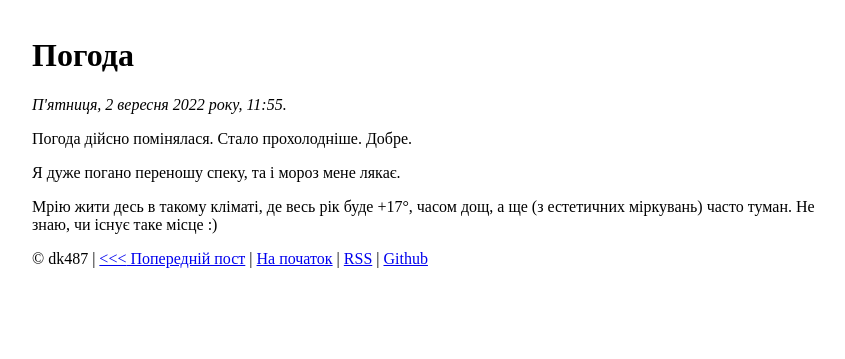
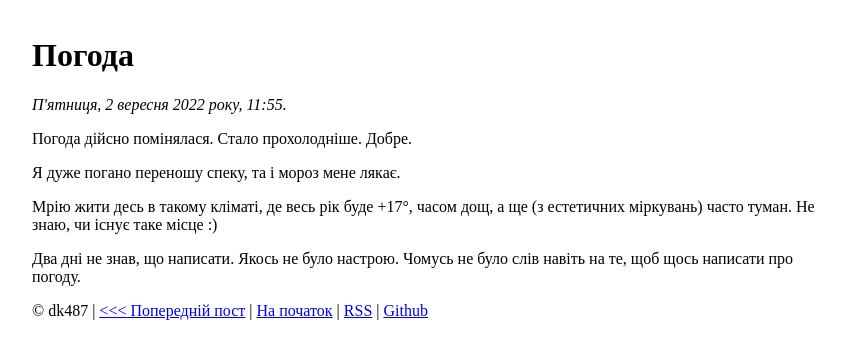
Before and after one commit to dk487/test.de.co.ua, a Jekyll site: the page built from _posts/2022/2022-09-02-pogoda.md, in a window 1280 px wide. Shown: the top 359 px of the page, without its empty margins (208-1053 px from the left). Built offline with Jekyll 4.4.1, drawn with Linux system fonts in a browser that asks for light colours.

Commit message:
Post update

```diff
--- a/_posts/2022/2022-09-02-pogoda.md
+++ b/_posts/2022/2022-09-02-pogoda.md
@@ -8,3 +8,5 @@ date: 2022-09-02 14:55:50 +03:00
 Я дуже погано переношу спеку, та і мороз мене лякає.
 
 Мрію жити десь в такому кліматі, де весь рік буде +17°, часом дощ, а ще (з естетичних міркувань) часто туман. Не знаю, чи існує таке місце :)
+
+Два дні не знав, що написати. Якось не було настрою. Чомусь не було слів навіть на те, щоб щось написати про погоду.
```
